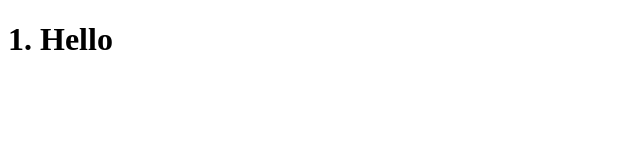
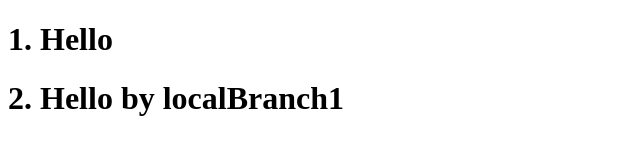
Before and after one commit to evas911/test20220302, a website: page index.html in a window 1280 px wide. Shown: the whole page, without its empty margins (0-640 px from the left). Drawn offline with Linux system fonts and the light colour scheme.

Commit message:
...in localBranch1

```diff
--- a/index.html
+++ b/index.html
@@ -8,5 +8,6 @@
 </head>
 <body>
   <h1>1. Hello</h1>
+  <h1>2. Hello by localBranch1</h1>
 </body>
 </html>
```
